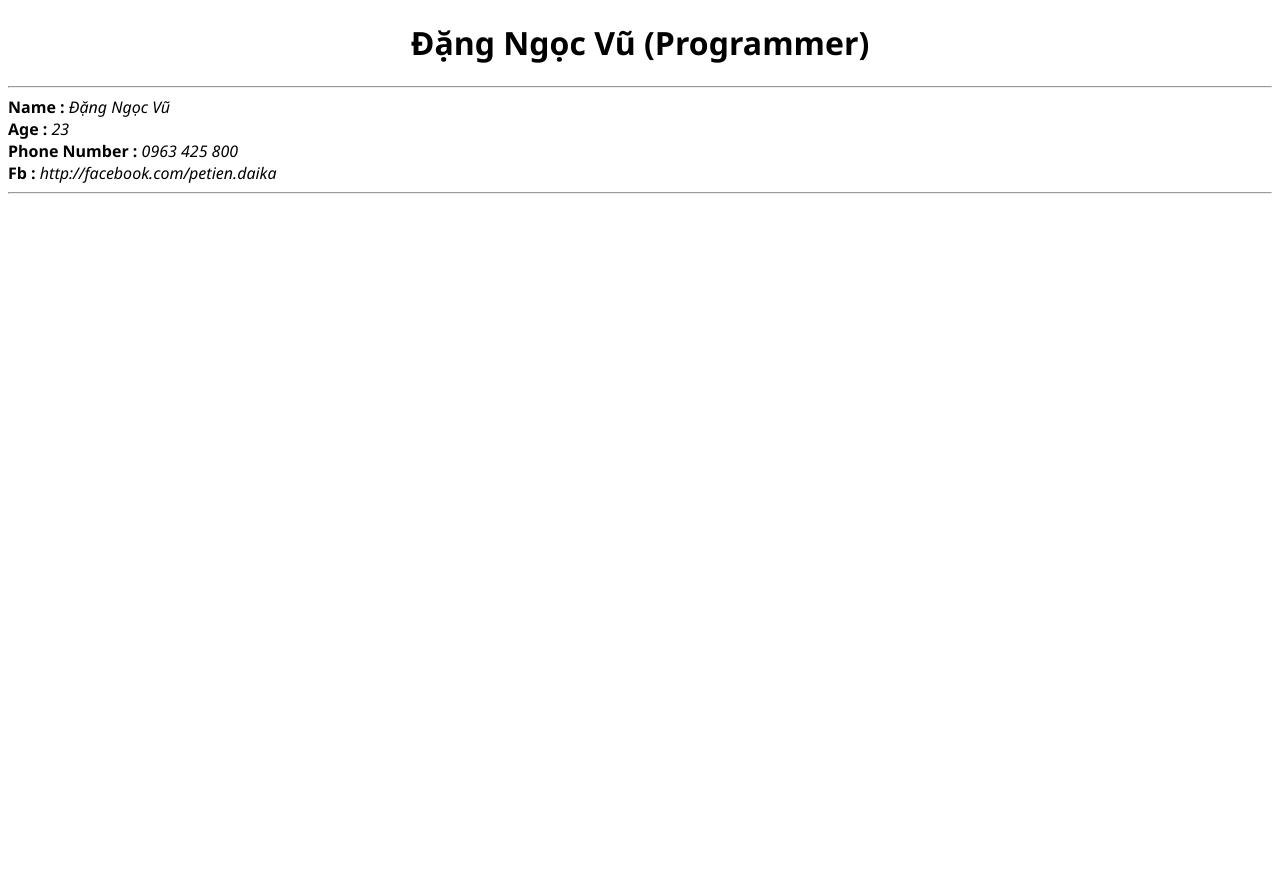
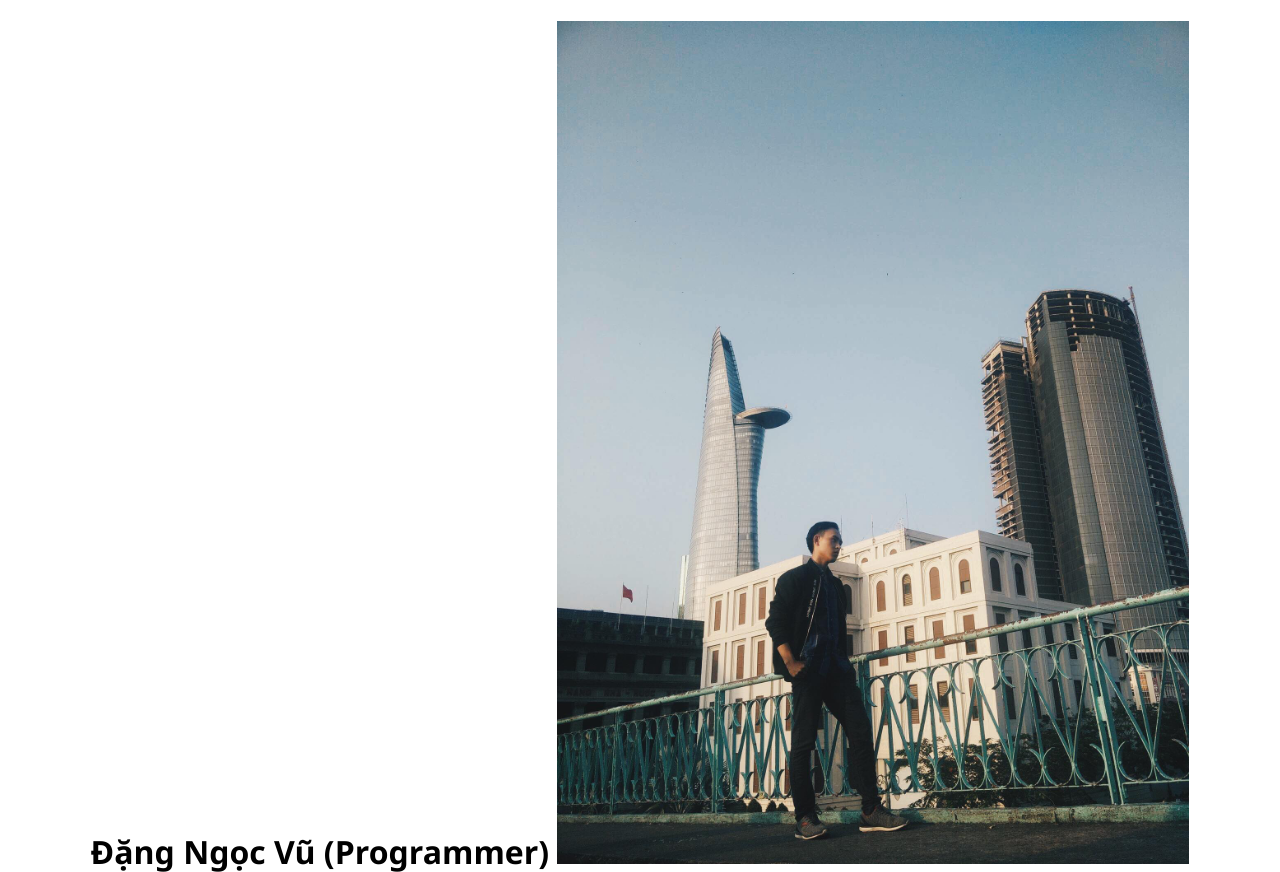
Before and after one commit to dngocvu/dngocvu.github.io, a plain HTML site: page index.html in a window 1280 px wide. Shown: the top 872 px of the page. Before the commit the page ends 800 px from the top, so only its background shows below. Drawn offline with Linux system fonts and the light colour scheme.

Commit message:
add files and file images

```diff
--- a/form_informations.css
+++ b/form_informations.css
@@ -4,3 +4,6 @@ body{
 h1{
   text-align: center;
 }
+img{
+  width:50%
+}
--- a/index.html
+++ b/index.html
@@ -6,7 +6,8 @@
     <link rel="stylesheet" href="form_informations.css">
   </head>
   <body>
-    <h1>Đặng Ngọc Vũ (Programmer)</h1>
+    <h1>Đặng Ngọc Vũ (Programmer)
+    <img src="images/avatar_2.jpg" alt=""></h1>
     <hr>
     <div class="information">
       <b>Name :</b> <i>Đặng Ngọc Vũ</i>
```
Also changed, not shown: images/avatar_2.jpg (added).
